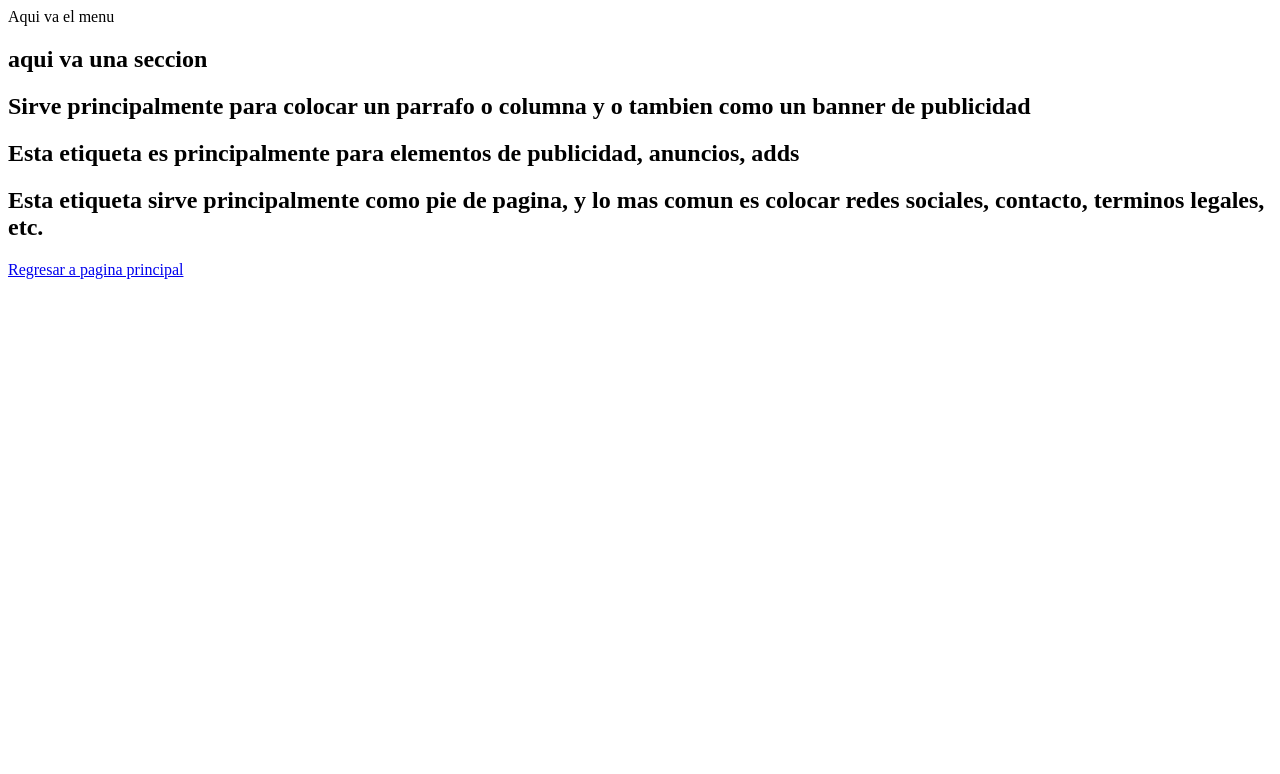
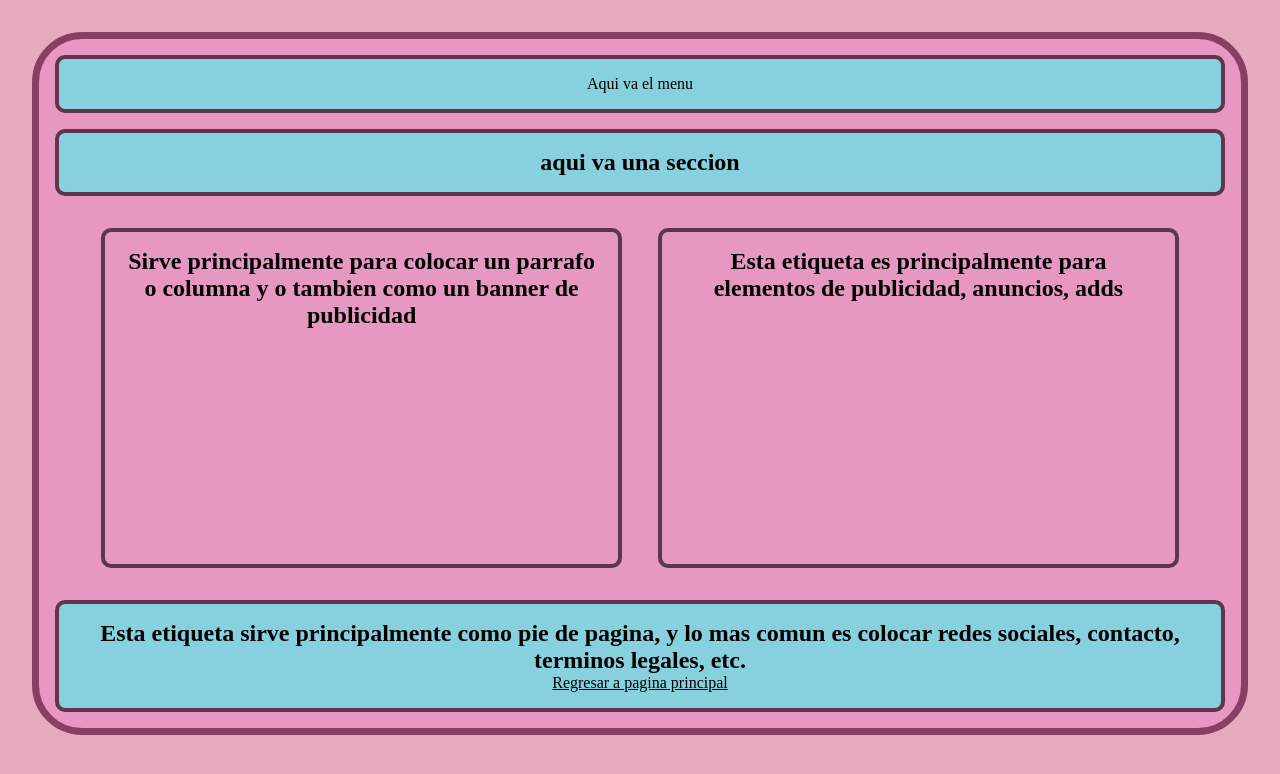
Before and after one commit to Regina-Ceron189/4IV8_Ceron_Flores_Regina, a plain HTML site: page 01PrimeraPractica/inicio.html in a window 1280 px wide. Drawn offline with Linux system fonts and the light colour scheme.

Commit message:
css de pagina inicio

```diff
--- /dev/null
+++ b/01PrimeraPractica/css/style.css
@@ -0,0 +1,35 @@
+*{
+    padding: 0;
+    margin: 0;
+    color: black;
+    text-align: center;
+
+}
+
+html, body{
+    background-color: rgb(230, 170, 190);
+}
+
+.container-main {
+    border: 7px solid rgb(136, 62, 101);
+    border-radius: 50px;
+    margin: 2rem;
+    background-color: rgb(230, 152, 195);
+}
+
+nav, section, footer, aside, article{
+    border: 4px solid rgb(95, 53, 78);
+    margin: 1rem;
+    border-radius: 10px;
+    padding: 1rem;
+}
+
+article, aside{
+    width: 40%;
+    display: inline-flex;
+    height: 300px;
+}
+
+nav, footer, section{
+    background-color: rgb(135, 208, 222);
+}
--- a/01PrimeraPractica/inicio.html
+++ b/01PrimeraPractica/inicio.html
@@ -4,6 +4,7 @@
     <meta charset="UTF-8">
     <meta name="viewport" content="width=device-width, initial-scale=1.0">
     <title>Pagina Personal Regina</title>
+    <link rel="stylesheet" href="./css/style.css">
 </head>
 <body>
     <div class="container-main">
```
Also changed, not shown: index.html (+1 -1 lines).
